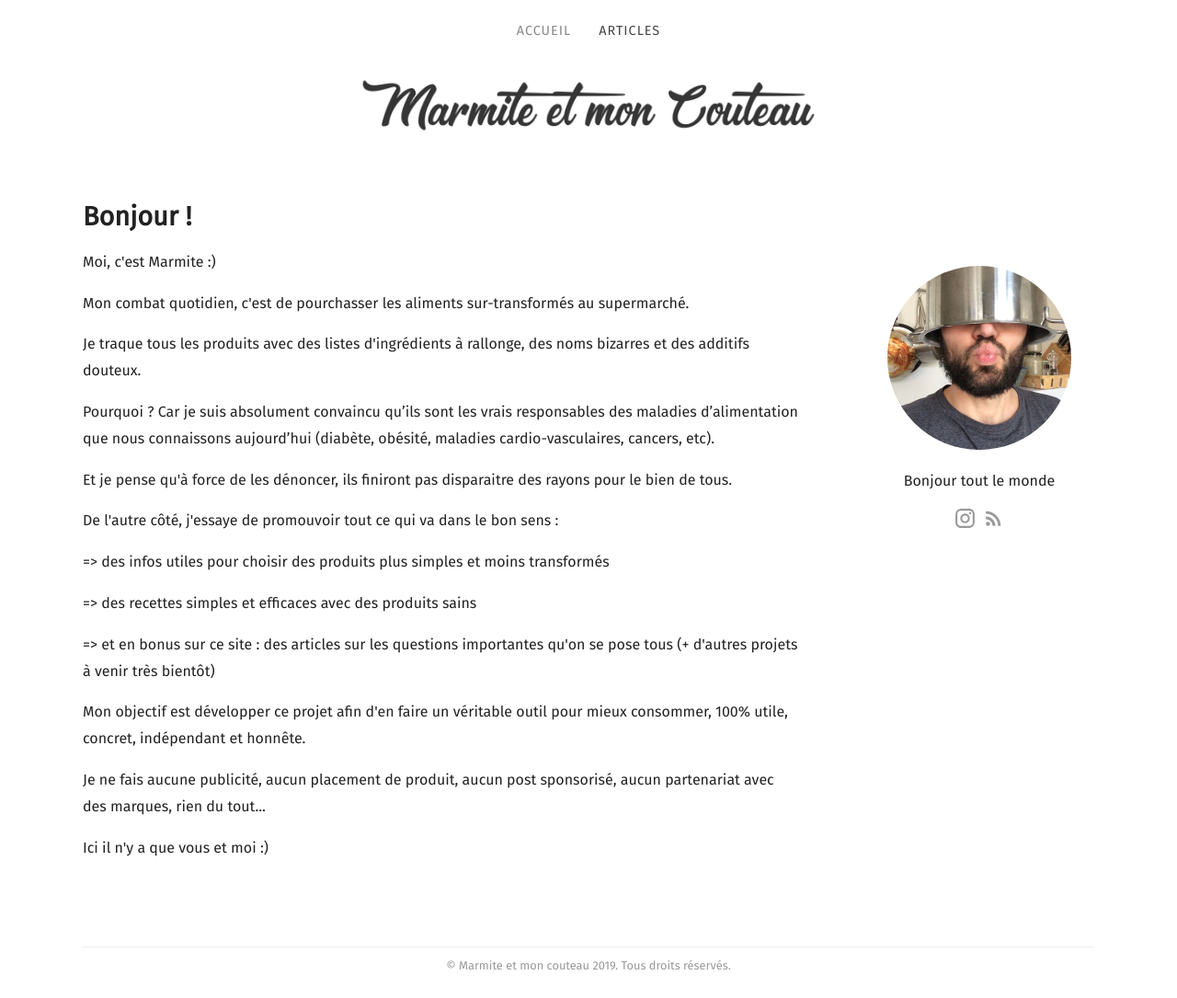
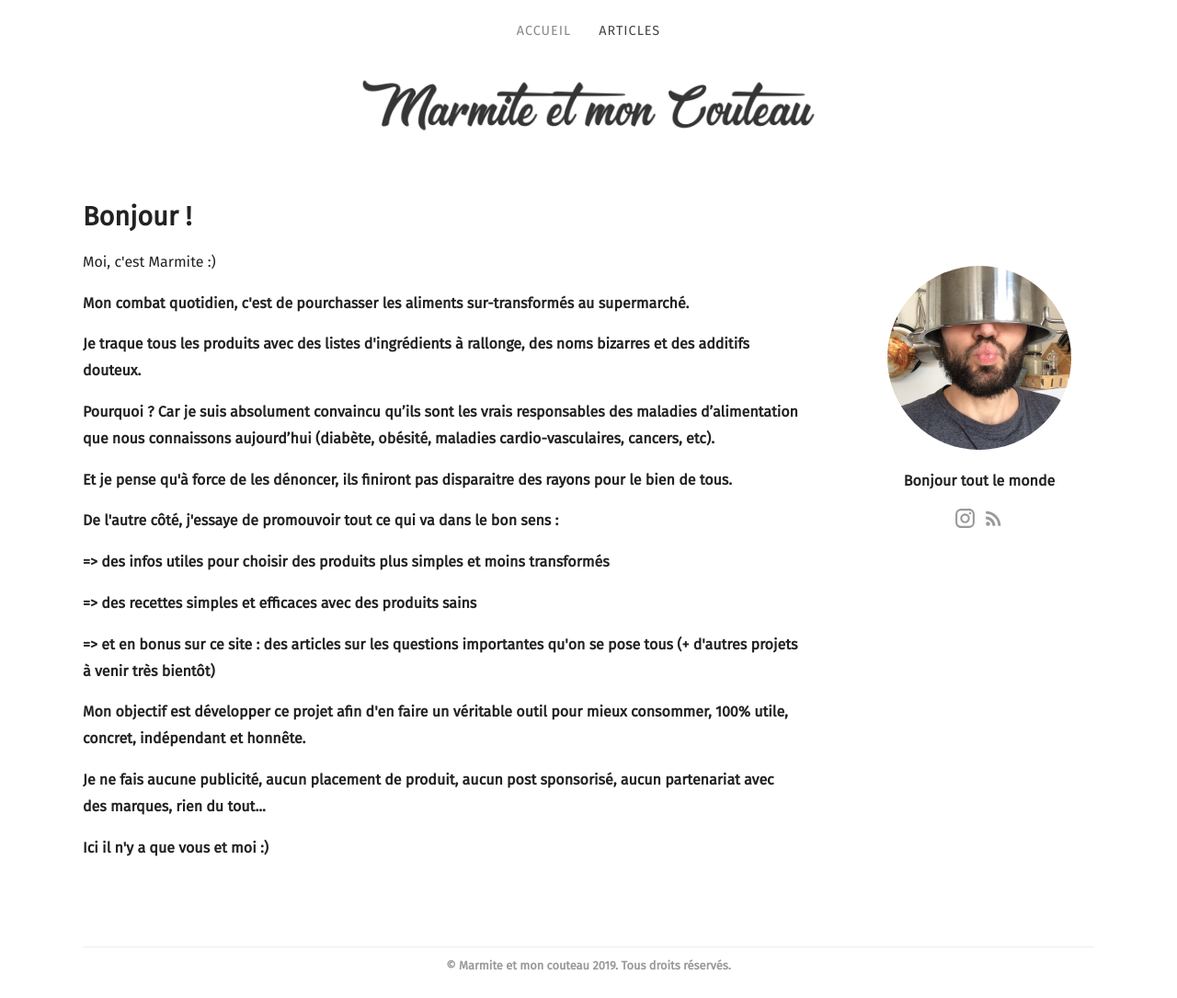
Before and after one commit to marmiteetmoncouteau/marmite-web, a Jekyll site: the page built from index.html, in a window 1280 px wide and 1085 px high. Shown: the whole window at 92% size. Built offline with Jekyll 4.4.1, drawn with Linux system fonts in a browser that asks for light colours; some web fonts are replaced; the list of posts is cut into pages by our own code.

```diff
--- a/index.html
+++ b/index.html
@@ -7,7 +7,7 @@ title: Accueil
 
 <p>Moi, c'est Marmite :)
 
-<p>Mon combat quotidien, c'est de pourchasser les aliments sur-transformés au supermarché.
+<p><b>Mon combat quotidien, c'est de pourchasser les aliments sur-transformés au supermarché.<b>
 
 <p>Je traque tous les produits avec des listes d'ingrédients à rallonge, des noms bizarres et des additifs douteux.
 
```
